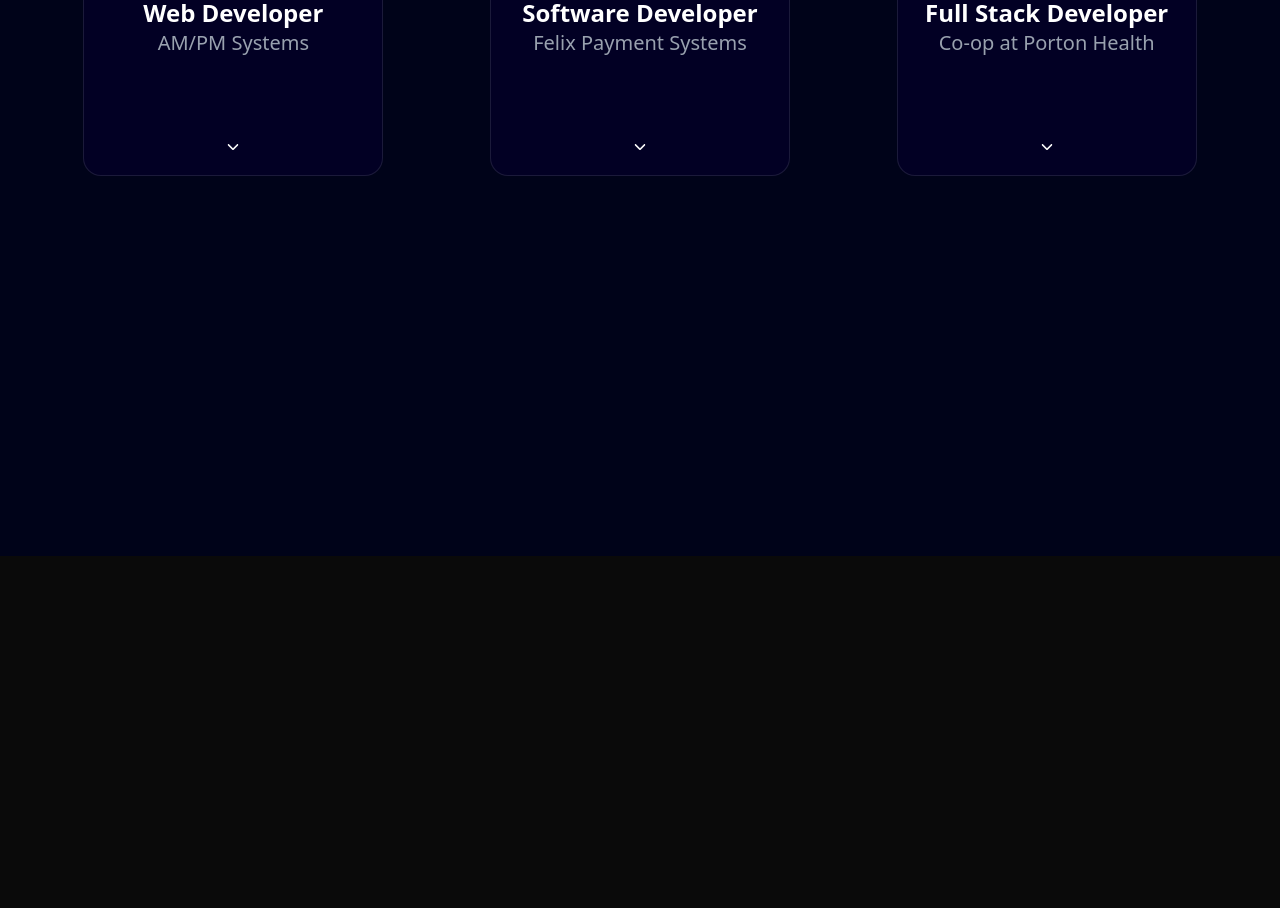
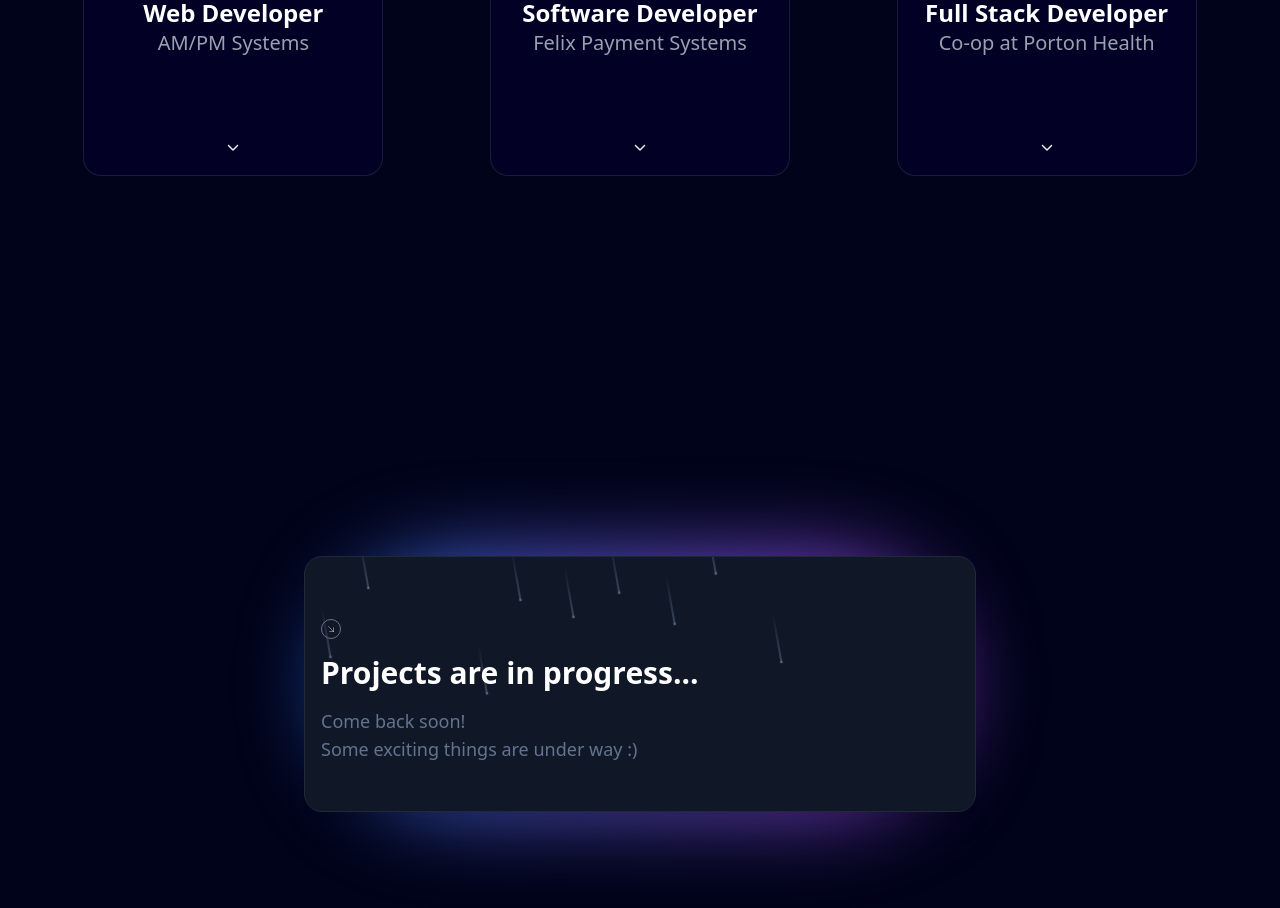
Before and after one commit to vtran95/vincent-tran-portfolio, a Next.js app: page / in a window 1280 px wide. Shown: the part 2600-3508 px from the top of the page. Before the commit the page ends 3156 px from the top, so only its background shows below. Built offline with nearby package versions, Linux system fonts and the light colour scheme.

Commit message:
Completed Projects section

```diff
--- a/app/page.tsx
+++ b/app/page.tsx
@@ -1,6 +1,7 @@
 import Hero from '@/components/Hero';
 import Grid from '@/components/Grid';
 import Experience from '@/components/Experience';
+import Projects from '@/components/Projects';
 import { FloatingNav } from '@/components/ui/floating-navbar';
 import { navItems } from '@/data';
 
@@ -16,6 +17,7 @@
         <Hero />
         <Grid />
         <Experience />
+        <Projects />
       </div>
     </main>
   );
--- /dev/null
+++ b/components/Projects.tsx
@@ -0,0 +1,60 @@
+import React from 'react';
+import { projects } from '@/data';
+import { Meteors } from './ui/meteors';
+
+const Projects = () => {
+  return (
+    <section id="projects" className="flex justify-center mt-10 mb-30">
+      {/* IN PROGRESS: FOR NOW SHOW COOL METEOR BANNER */}
+
+      {/* <h1 className="text-4xl font-bold text-center">
+        A small selection of
+        <span className="text-purple-300"> recent projects</span>
+      </h1>
+      <div className="flex flex-wrap items-center justify-center p-4 gap-16 mt-10">
+        {projects.map(({ id, title, desc, img, iconLists, link }) => (
+          <div
+            key={id}
+            className="lg:min-h-130 h-100 flex items-center justify-center sm:w-96 w-[80vw]"
+          >
+            {title}
+          </div>
+        ))}
+      </div> */}
+
+      <div className="relative w-full max-w-2xl h-64">
+        <div className="absolute inset-0 h-full w-full scale-[0.90] transform rounded-full bg-red-500 bg-linear-to-r from-blue-500 to-purple-500 blur-[52px]" />
+        <div className="relative flex h-full flex-col items-start justify-end overflow-hidden rounded-2xl border border-gray-800 bg-gray-900 px-4 py-8 shadow-xl">
+          <div className="mb-4 flex h-5 w-5 items-center justify-center rounded-full border border-gray-500">
+            <svg
+              xmlns="http://www.w3.org/2000/svg"
+              fill="none"
+              viewBox="0 0 24 24"
+              strokeWidth="1.5"
+              stroke="currentColor"
+              className="h-2 w-2 text-gray-300"
+            >
+              <path
+                strokeLinecap="round"
+                strokeLinejoin="round"
+                d="M4.5 4.5l15 15m0 0V8.25m0 11.25H8.25"
+              />
+            </svg>
+          </div>
+
+          <h1 className="relative z-50 mb-4 text-3xl font-bold text-white">
+            Projects are in progress...
+          </h1>
+
+          <p className="relative z-50 mb-4 text-lg font-normal text-slate-500">
+            Come back soon! <br /> Some exciting things are under way :&#41;
+          </p>
+
+          <Meteors number={20} />
+        </div>
+      </div>
+    </section>
+  );
+};
+
+export default Projects;
--- /dev/null
+++ b/components/ui/meteors.tsx
@@ -0,0 +1,59 @@
+'use client';
+import { cn } from '@/lib/utils';
+import { motion } from 'motion/react';
+import React from 'react';
+
+// Pseudorandom function to replace Math.random
+function pseudoRandom(seed: number) {
+  const x = Math.sin(seed) * 10000;
+  return x - Math.floor(x);
+}
+
+export const Meteors = ({
+  number,
+  className,
+}: {
+  number?: number;
+  className?: string;
+}) => {
+  const meteorCount = number || 20;
+
+  const meteors = new Array(meteorCount).fill(true).map((_, idx) => {
+    return {
+      id: idx,
+      delay: (pseudoRandom(idx) * 5).toFixed(6), // Random delay between 0-5s
+      duration: Math.floor(pseudoRandom(idx) * 5 + 5), // Keep some randomness in duration
+    };
+  });
+
+  return (
+    <motion.div
+      initial={{ opacity: 0 }}
+      animate={{ opacity: 1 }}
+      transition={{ duration: 0.5 }}
+    >
+      {meteors.map((meteor, idx) => {
+        const meteorCount = number || 20;
+        // Calculate position to evenly distribute meteors across container width
+        const position = idx * (1000 / meteorCount) - 500; // Spread across 1000px range, centered
+
+        return (
+          <span
+            key={meteor.id}
+            className={cn(
+              'animate-meteor-effect absolute h-0.5 w-0.5 rotate-45 rounded-[9999px] bg-slate-500 shadow-[0_0_0_1px_#ffffff10]',
+              "before:absolute before:top-1/2 before:h-px before:w-[50px] before:-translate-y-[50%] before:transform before:bg-linear-to-r before:from-[#64748b] before:to-transparent before:content-['']",
+              className,
+            )}
+            style={{
+              top: '-40px', // Start above the container
+              left: `${position}px`,
+              animationDelay: `${meteor.delay}s`,
+              animationDuration: `${meteor.duration}s`,
+            }}
+          ></span>
+        );
+      })}
+    </motion.div>
+  );
+};
```
